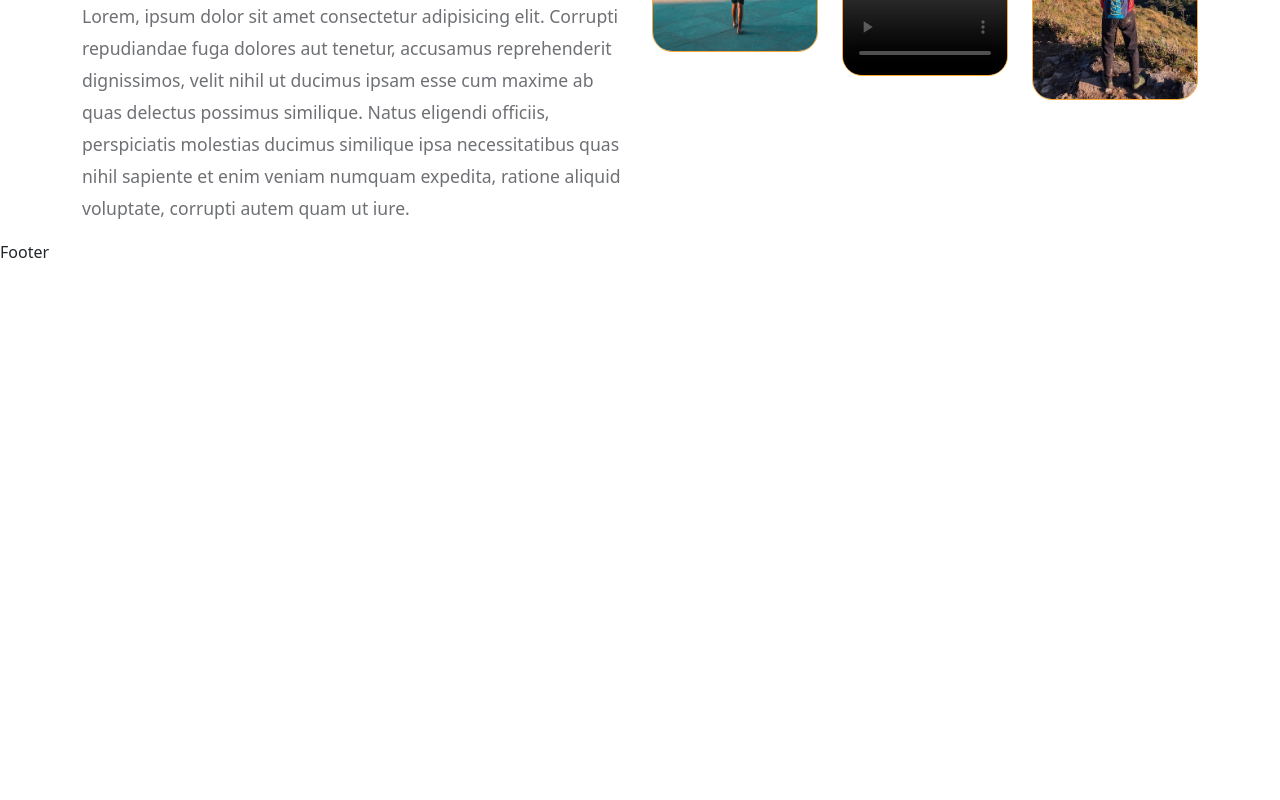
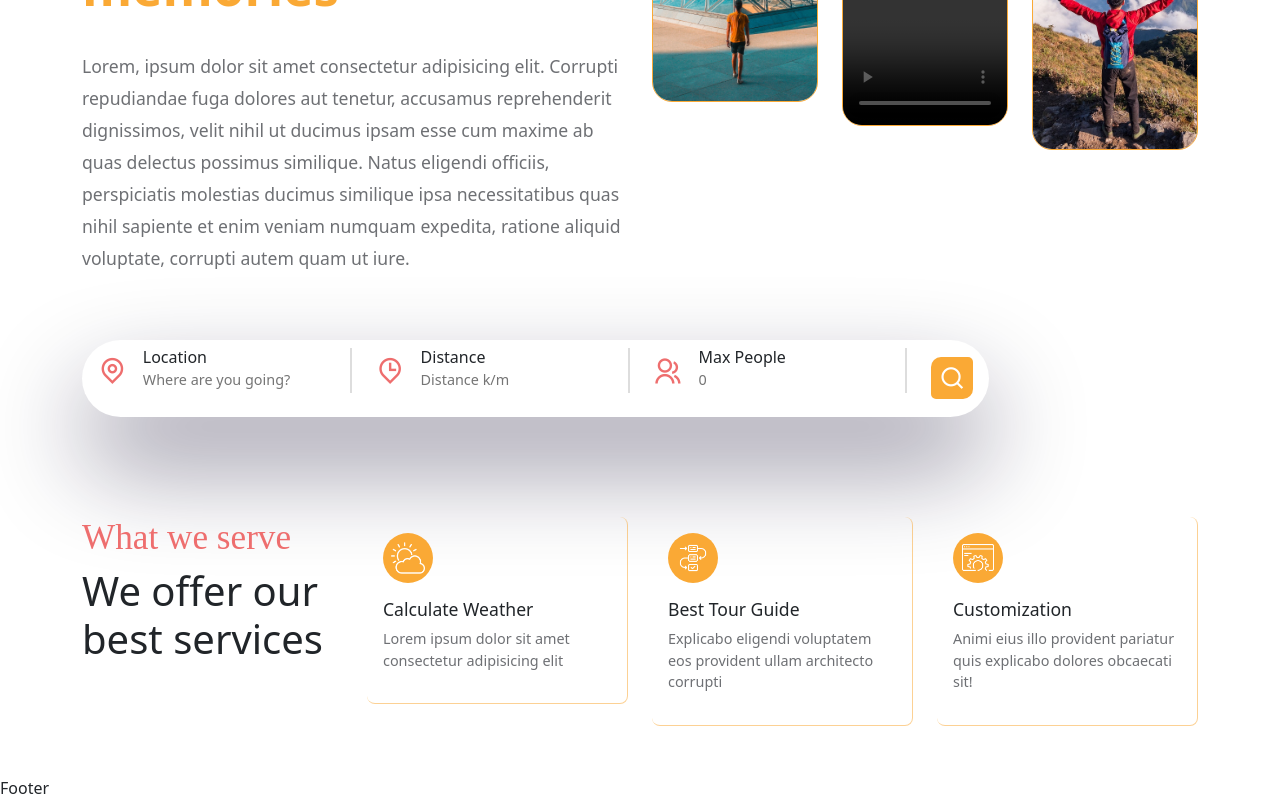
Before and after one commit to Sagarkd2463/Tours-and-Travels-Site, a React (Vite) app in the folder frontend/: page /home in a window 1280 px wide. Shown: the part 410-1210 px from the top of the page. Before the commit the page ends 800 px from the top, so only its background shows below. Built offline with nearby package versions, Linux system fonts and the light colour scheme; grey boxes are pictures that could not be loaded; a web font is replaced by a local one.

Commit message:
Updated home, searchbar and created services folder with service-card and service-list files

```diff
--- a/frontend/src/pages/Home.jsx
+++ b/frontend/src/pages/Home.jsx
@@ -6,10 +6,13 @@ import heroVideo from '../assets/images/hero-video.mp4';
 import worldImg from '../assets/images/world.png';
 import '../styles/Home.css';
 import Subtitle from '../shared/Subtitle';
+import SearchBar from '../shared/SearchBar';
+import ServiceList from '../services/ServiceList';
 
 const Home = () => {
     return (
         <>
+            <section>
                 <Container>
                     <Row>
                         <Col lg='6'>
@@ -45,8 +48,23 @@ const Home = () => {
                                 <img src={heroImg02} alt="" />
                             </div>
                         </Col>
+
+                        <SearchBar />
                     </Row>
                 </Container>
+            </section>
+
+            <section>
+                <Container>
+                    <Row>
+                        <Col lg='3'>
+                            <h5 className="services__subtitle">What we serve</h5>
+                            <h2 className="services__title">We offer our best services</h2>
+                        </Col>
+                        <ServiceList />
+                    </Row>
+                </Container>
+            </section>
         </>
     );
 };
--- /dev/null
+++ b/frontend/src/services/ServiceCard.jsx
@@ -0,0 +1,19 @@
+import React from 'react';
+import '../styles/Service-card.css';
+
+const ServiceCard = ({ item }) => {
+
+    const { imgUrl, title, desc } = item;
+
+    return (
+        <div className='service__item'>
+            <div className="service__img">
+                <img src={imgUrl} alt="" />
+            </div>
+            <h5>{title}</h5>
+            <p>{desc}</p>
+        </div>
+    );
+};
+
+export default ServiceCard;
--- /dev/null
+++ b/frontend/src/services/ServiceList.jsx
@@ -0,0 +1,40 @@
+import React from 'react';
+import ServiceCard from './ServiceCard';
+import { Col } from 'reactstrap';
+import WeatherImg from '../assets/images/weather.png';
+import GuideImg from '../assets/images/guide.png';
+import CustomizationImg from '../assets/images/customization.png';
+
+const servicesData = [
+    {
+        imgUrl: WeatherImg,
+        title: "Calculate Weather",
+        desc: "Lorem ipsum dolor sit amet consectetur adipisicing elit",
+    },
+    {
+        imgUrl: GuideImg,
+        title: "Best Tour Guide",
+        desc: "Explicabo eligendi voluptatem eos provident ullam architecto corrupti",
+    },
+    {
+        imgUrl: CustomizationImg,
+        title: "Customization",
+        desc: "Animi eius illo provident pariatur quis explicabo dolores obcaecati sit!",
+    },
+];
+
+const ServiceList = () => {
+    return (
+        <>
+            {
+                servicesData.map((item, index) => (
+                    <Col lg='3' key={index}>
+                        <ServiceCard item={item} />
+                    </Col>
+                ))
+            }
+        </>
+    );
+};
+
+export default ServiceList;
--- a/frontend/src/shared/SearchBar.jsx
+++ b/frontend/src/shared/SearchBar.jsx
@@ -1,10 +1,58 @@
-import React from 'react';
+import React, { useRef } from 'react';
 import { Col, Form, FormGroup } from 'reactstrap';
 import '../styles/Search-bar.css';
 
 const SearchBar = () => {
+
+    const locationRef = useRef('');
+    const distanceRef = useRef(0);
+    const maxGroupSizeRef = useRef(0);
+
+    const searchHandler = () => {
+
+        const location = locationRef.current.value;
+        const distance = distanceRef.current.value;
+        const maxGroupSize = maxGroupSizeRef.current.value;
+
+        if (location === "" || distance === "" || maxGroupSize === "") {
+            return alert("All fields are required!!");
+        }
+    };
+
     return (
-        <div>SearchBar</div>
+        <Col lg='12'>
+            <div className="search_bar">
+                <Form className='d-flex align-items-center gap-4'>
+                    <FormGroup className='d-flex gap-3 form__group form__group-fast'>
+                        <span><i className='ri-map-pin-line'></i></span>
+                        <div>
+                            <h6>Location</h6>
+                            <input type="text" placeholder="Where are you going?" ref={locationRef} />
+                        </div>
+                    </FormGroup>
+
+                    <FormGroup className='d-flex gap-3 form__group form__group-fast'>
+                        <span><i className='ri-map-pin-time-line'></i></span>
+                        <div>
+                            <h6>Distance</h6>
+                            <input type="number" placeholder="Distance k/m" ref={distanceRef} />
+                        </div>
+                    </FormGroup>
+
+                    <FormGroup className='d-flex gap-3 form__group form__group-fast'>
+                        <span><i className='ri-group-line'></i></span>
+                        <div>
+                            <h6>Max People</h6>
+                            <input type="number" placeholder="0" ref={maxGroupSizeRef} />
+                        </div>
+                    </FormGroup>
+
+                    <span className="search__icon" typeof='submit' onClick={searchHandler}>
+                        <i className='ri-search-line'></i>
+                    </span>
+                </Form>
+            </div>
+        </Col>
     );
 };
 
--- a/frontend/src/styles/Home.css
+++ b/frontend/src/styles/Home.css
@@ -37,3 +37,15 @@
 .hero_img-box {
     padding-top: 2rem;
 }
+
+.services__subtitle {
+    font-size: 2.2rem;
+    font-weight: 500;
+    color: #ee6e6e;
+    font-family: var(--subtitle-font-name);
+}
+
+.services__title {
+    font-size: 2.5rem;
+    font-weight: 500;
+}
--- a/frontend/src/styles/Search-bar.css
+++ b/frontend/src/styles/Search-bar.css
@@ -0,0 +1,40 @@
+.search_bar {
+    padding: 0.5rem 1rem;
+    border-radius: 50px;
+    box-shadow: rgba(17, 12, 46, 0.45) 0px 48px 100px 0px;
+    width: max-content;
+    margin-top: 50px;
+}
+
+.form__group span {
+    font-size: 1.8rem;
+    color: #ee6e6e;
+}
+
+.form__group input {
+    border: none;
+    font-size: 0.9rem;
+    color: var(--heading-color);
+    font-weight: 500;
+}
+
+.form__group input:focus {
+    outline: none;
+}
+
+.form__group h6 {
+    margin-bottom: 0;
+}
+
+.form__group-fast {
+    border-right: 2px solid #ddd;
+}
+
+.search__icon i {
+    font-size: 1.6rem;
+    padding: 0.5rem;
+    background: var(--secondary-color);
+    color: #ffffff;
+    border-radius: 10px 5px 10px 5px;
+    cursor: pointer;
+}
--- /dev/null
+++ b/frontend/src/styles/Service-card.css
@@ -0,0 +1,33 @@
+.service__item {
+    padding: 1rem;
+    border-bottom: 1px solid #faa83586;
+    border-right: 1px solid #faa83586;
+    border-radius: 0.5rem;
+}
+
+.service__img {
+    width: 50px;
+    height: 50px;
+    display: flex;
+    align-items: center;
+    justify-content: center;
+    border-radius: 50px;
+    background: var(--secondary-color);
+    padding: 0.5rem;
+    margin-bottom: 1rem;
+    line-height: 50px;
+}
+
+.service__img img {
+    width: 100%;
+}
+
+.service__item h5 {
+    font-size: 1.1rem;
+    font-weight: 500;
+}
+
+.service__item p {
+    font-size: 0.9rem;
+    color: var(--text-color);
+}
```
Lines whose indentation alone changed are shown as unchanged.
